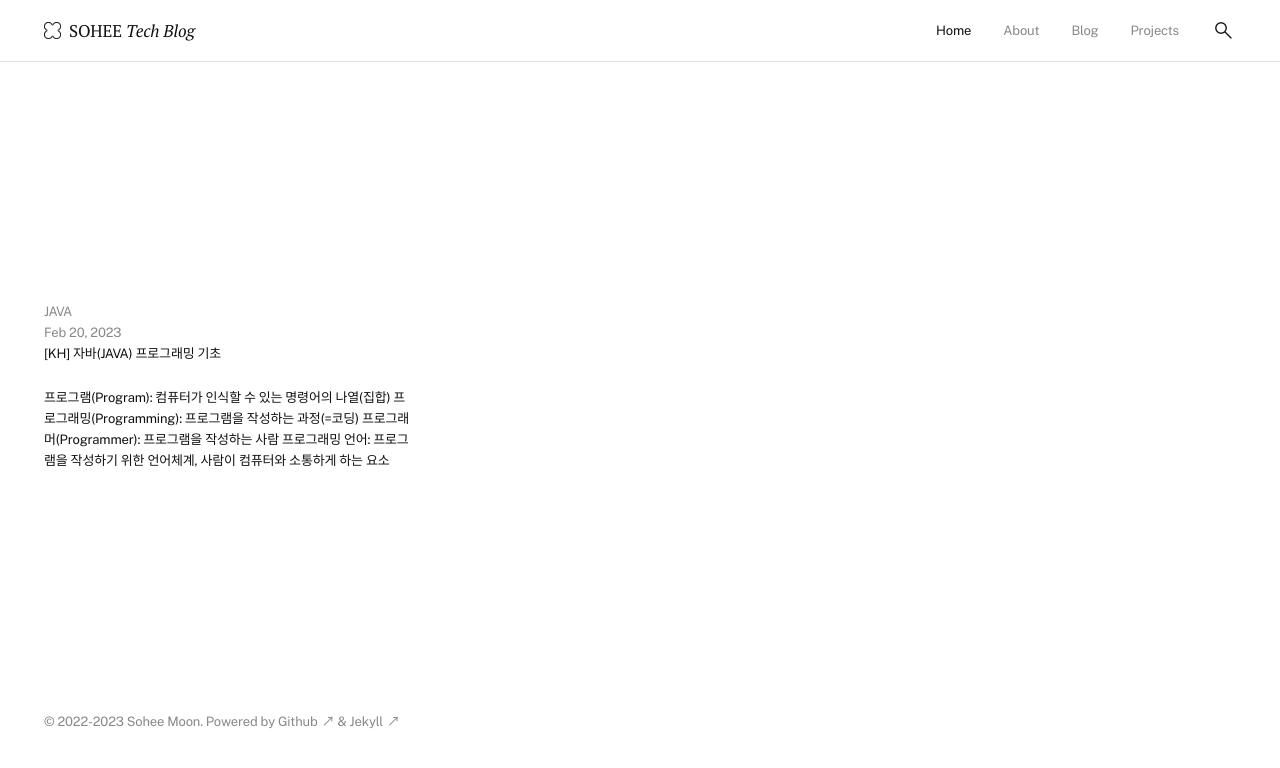
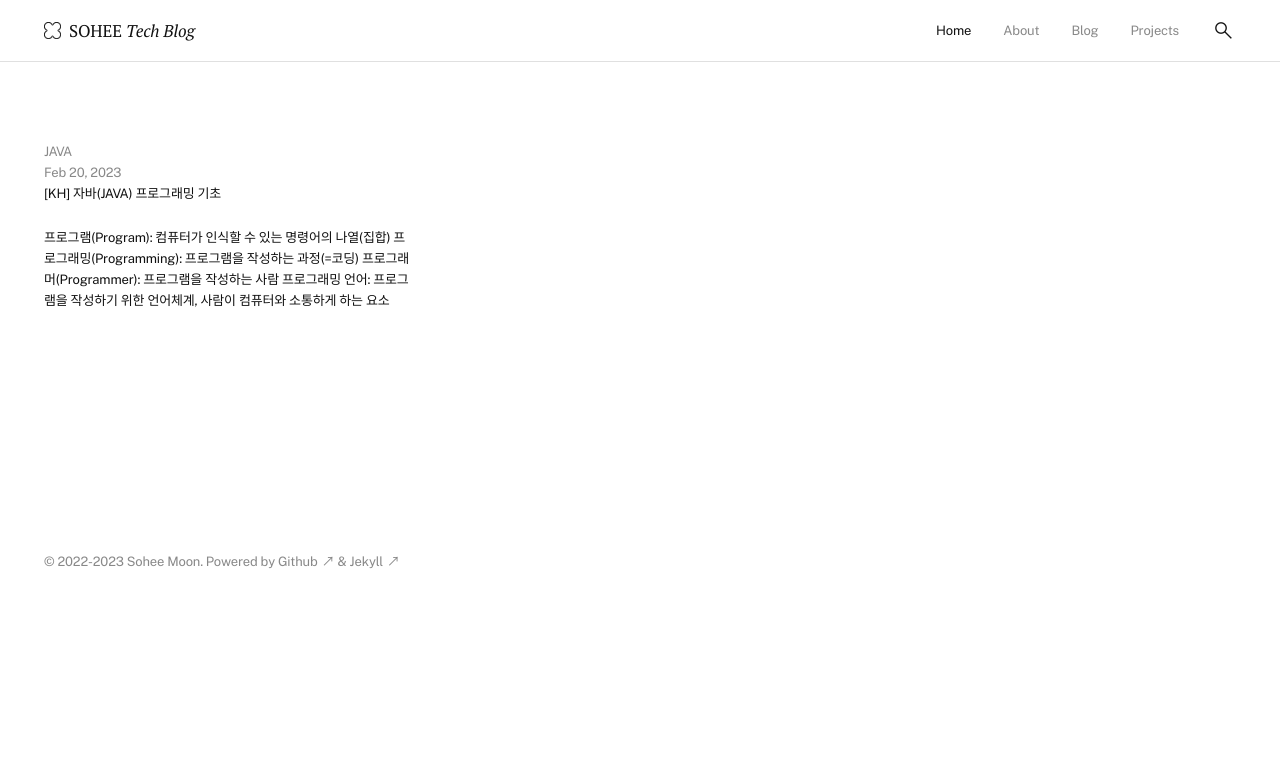
Before and after one commit to soheetech/soheetech.github.io, a Jekyll site: the page built from index.md, in a window 1280 px wide. Shown: the top 768 px of the page. Built offline with Jekyll 4.4.1, drawn with Linux system fonts in a browser that asks for light colours.

Commit message:
Update post.css

```diff
--- a/assets/css/post.css
+++ b/assets/css/post.css
@@ -4,12 +4,10 @@
 /* list */
 
 .post-list {
-  padding-top: var(--size-100);
+  padding-top: var(--size-80);
   padding-bottom: var(--size-70);
   font-size: var(--font-small);
 }
-
-#main .post-list { padding-top: var(--size-200); }
 
 .post-list > li {
   padding: 0 var(--size-50);
```
